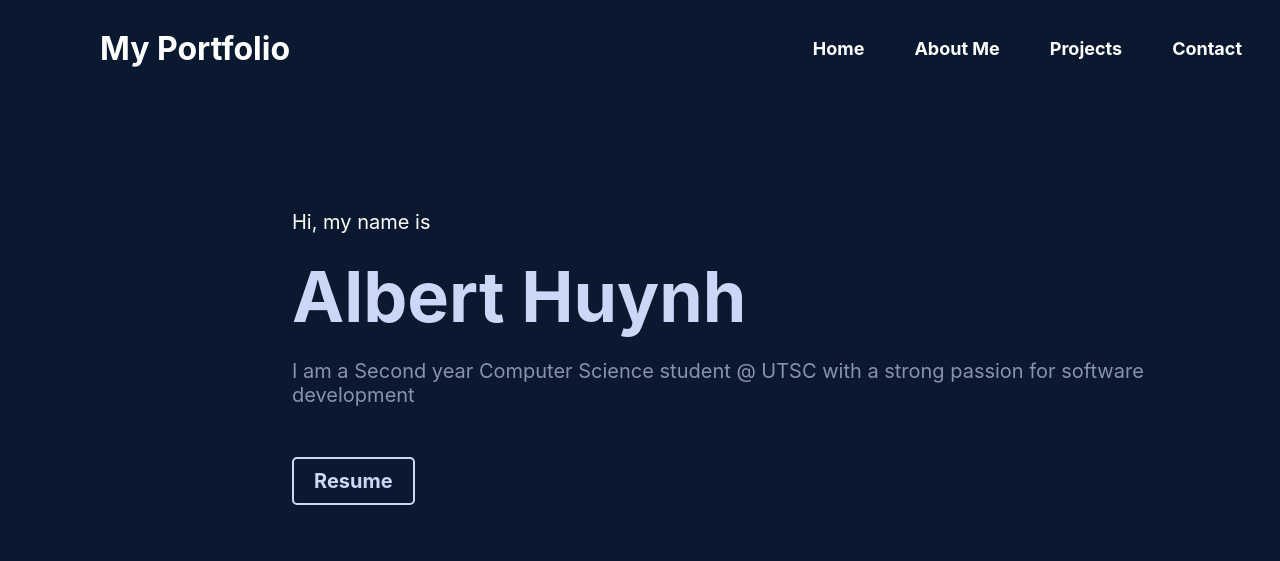
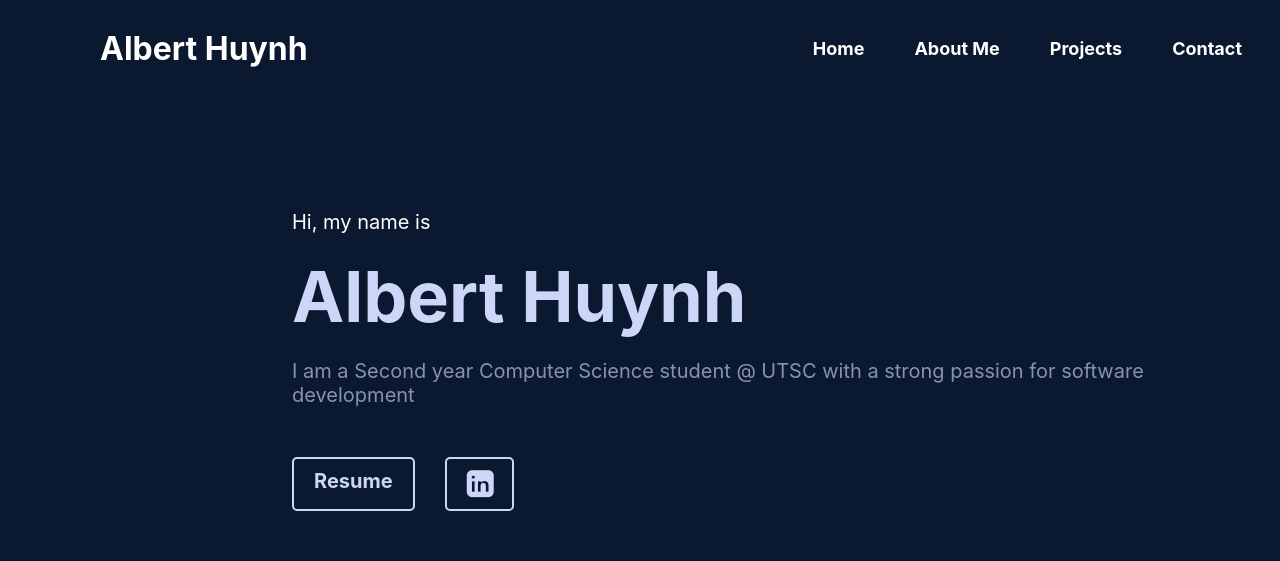
Before and after one commit to Phalanyx/AlbertHuynh, a React (Create React App) app in the folder my-app/: page / in a window 1280 px wide. Shown: the top 561 px of the page. Built offline with nearby package versions, Linux system fonts and the light colour scheme.

Commit message:
fixed-links

```diff
--- a/my-app/src/components/AboutMe.css
+++ b/my-app/src/components/AboutMe.css
@@ -47,6 +47,7 @@
     color: #0a192f; /* Change text color on hover */
 }
 
+
 .aboutme .body{
     color: #8892b0;
     font-size: 20px;
--- a/my-app/src/components/AboutMe.js
+++ b/my-app/src/components/AboutMe.js
@@ -3,11 +3,13 @@ import './AboutMe.css'
 function AboutMe() {
   return (
     <div id='aboutme' className='aboutme'>
+      <link rel="stylesheet" href="https://cdnjs.cloudflare.com/ajax/libs/font-awesome/4.7.0/css/font-awesome.min.css"/>
       <div className='intro'> Hi, my name is </div>
         <div className='name'>Albert Huynh</div>
         <div className='body'> I am a Second year Computer Science student @ UTSC with a strong passion for software development</div>
         <div className='buttons'>
-          <a href='#home'>Resume</a>
+          <a href='https://drive.google.com/file/d/1RE-u2cM32f1bnFmry80V8pHlp0tCz55F/view?usp=sharing'>Resume</a>
+          <a class="fa fa-linkedin-square" style={{"font-size": '30px'}} href='https://www.linkedin.com/in/albert-huynh-191099271/'> </a>
         </div>
     </div>
   )
--- a/my-app/src/components/Contact.js
+++ b/my-app/src/components/Contact.js
@@ -4,6 +4,7 @@ function Contact() {
   return (
     <div id='contact' className='contact'>
       <div className='title'>
+
       Get In Touch
       </div>
       <div className='contactBody'>
--- a/my-app/src/components/Header.js
+++ b/my-app/src/components/Header.js
@@ -37,7 +37,7 @@ function Header() {
   return (
     <header className={scroll ? "activenav": ""}>
     <div className='logo'>
-    <h1>My Portfolio</h1>
+    <h1>Albert Huynh</h1>
     </div>
     <nav className='nav'>
     <ul className='navList'>
```
